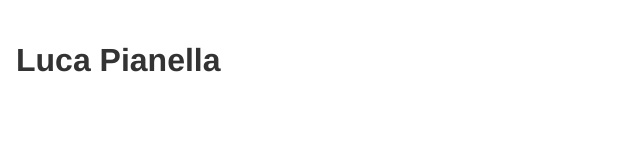
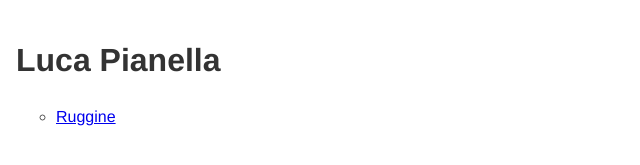
Before and after one commit to liukliuk/liukliuk.github.io, a Jekyll site: the page built from index.md, in a window 1280 px wide. Shown: the part 156-321 px from the top of the page, without its empty margins (0-640 px from the left). Built offline with Jekyll 4.4.1, drawn with Linux system fonts in a browser that asks for light colours.

Commit message:
navbar di base

```diff
--- a/assets/css/style.css
+++ b/assets/css/style.css
@@ -448,6 +448,10 @@
   color: #333;
 }
 
+ul {
+  list-style-type: circle;
+}
+
 .preview-container {
   display: -webkit-box;
   display: flex;
--- a/index.md
+++ b/index.md
@@ -4,3 +4,5 @@
 ---
 
 # Luca Pianella
+
+* [Ruggine](/opere/ruggine)
--- a/src/styles/main.scss
+++ b/src/styles/main.scss
@@ -1,4 +1,5 @@
 @import "normalize.css";
 @import "./body.css";
 @import "./heading.css";
+@import "./navbar.css";
 @import "./preview.css";
--- /dev/null
+++ b/src/styles/navbar.css
@@ -0,0 +1,3 @@
+ul {
+  list-style-type: circle;
+}
```
